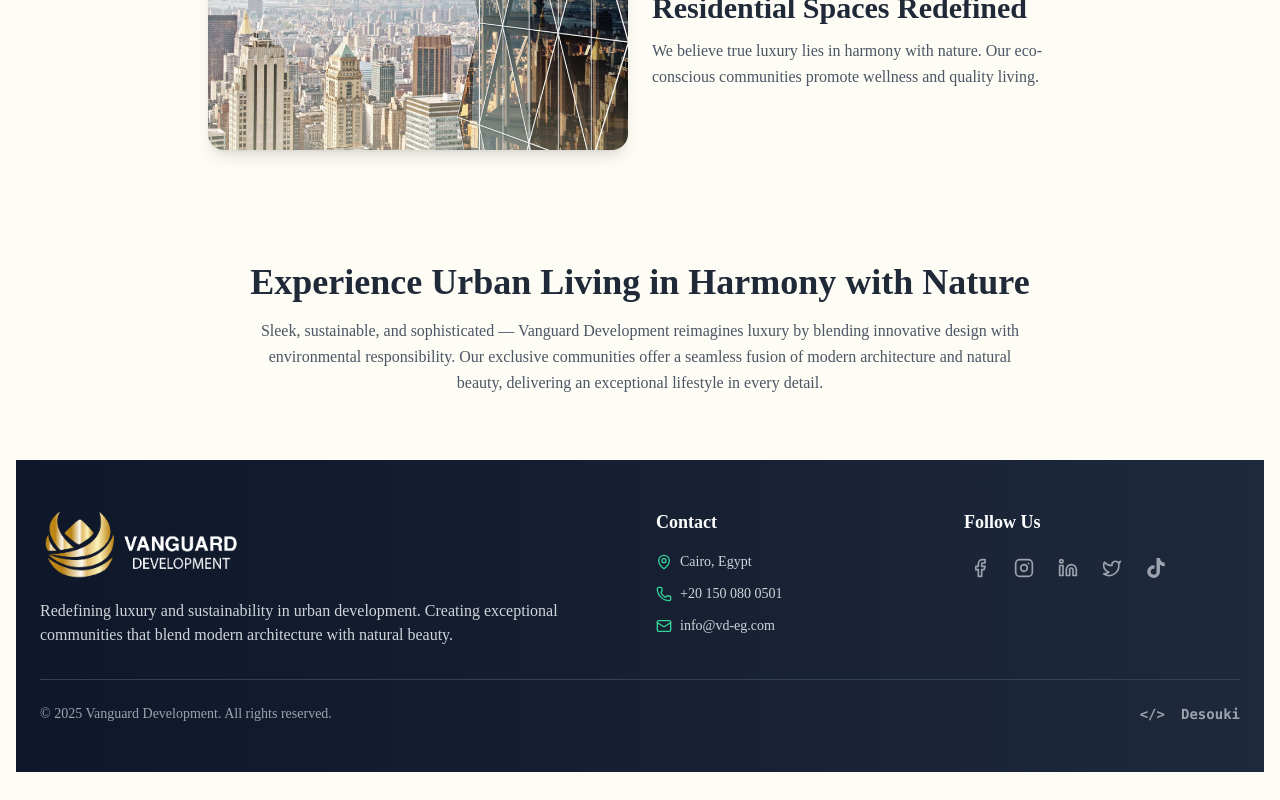
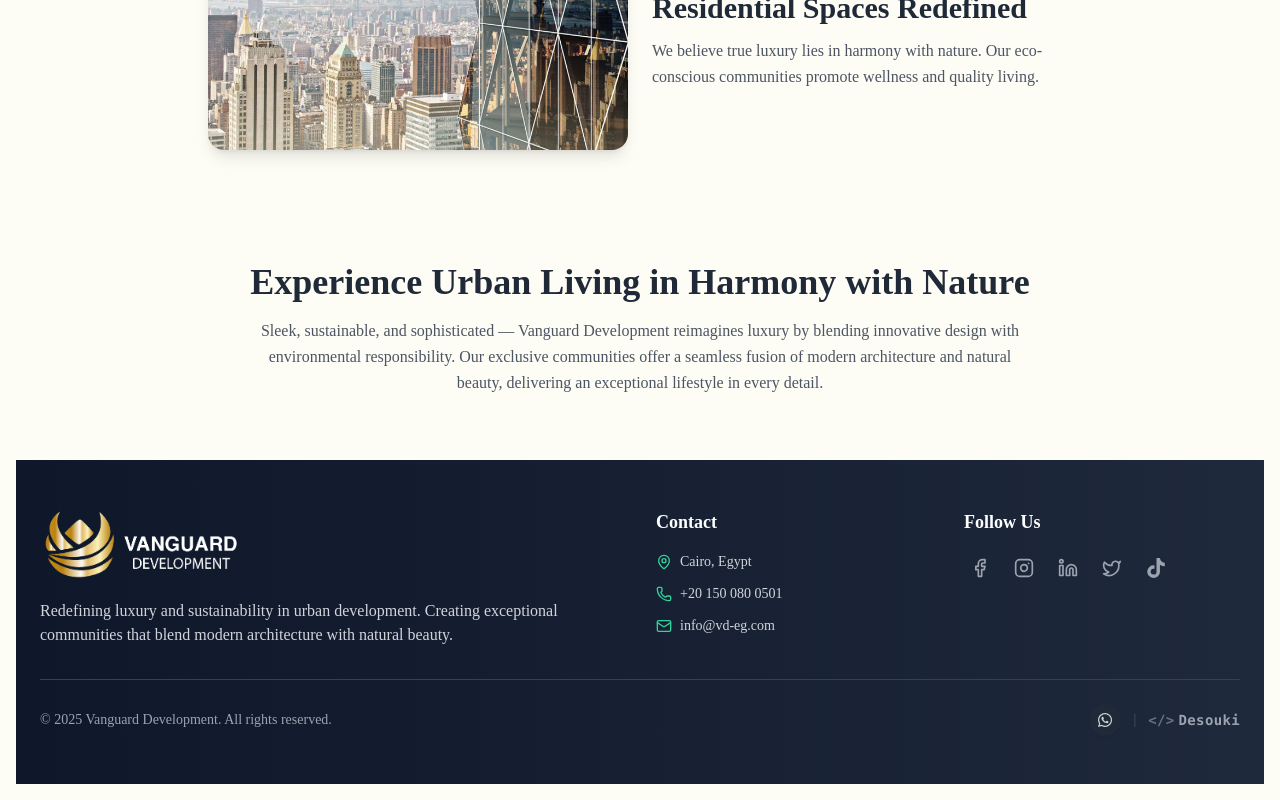
Before and after one commit to abdelrahman-desouki/VanguardDevelopment, a Next.js app: page / in a window 1280 px wide. Shown: the part 3076-3876 px from the top of the page. Built offline with nearby package versions, Linux system fonts and the light colour scheme.

Commit message:
Update footer.tsx

```diff
--- a/app/components/footer.tsx
+++ b/app/components/footer.tsx
@@ -116,31 +116,38 @@ const Footer = () => {
           <div className="text-gray-400 text-xs sm:text-sm order-2 sm:order-1">
             © 2025 Vanguard Development. All rights reserved.
           </div>
-          <div className="flex flex-col sm:flex-row gap-2 sm:gap-4 text-xs sm:text-sm order-1 sm:order-2">
+          <div className="flex items-center gap-3 text-xs sm:text-sm text-gray-400 order-1 sm:order-2">
+
+  {/* WhatsApp */}
   <a
     href="https://wa.me/201501116984"
-              title="المطور"
     target="_blank"
     rel="noopener noreferrer"
-              onMouseEnter={() => setHovered(true)}
-              onMouseLeave={() => setHovered(false)}
-              className="text-gray-400 hover:text-green-400 transition-colors flex items-center gap-1"
+    title="تواصل عبر واتساب"
+    className="group flex items-center justify-center w-8 h-8 rounded-full
+               bg-gray-800 hover:bg-green-500 transition-all duration-300
+               shadow-sm hover:shadow-green-500/40 hover:scale-110"
   >
-              {hovered ? (
-                <FaWhatsapp className="w-4 h-4" />
-              ) : (
-                <span className=" font-bold font-mono">&lt;/&gt;</span>
-              )}
+    <FaWhatsapp className="w-4 h-4 text-gray-300 group-hover:text-white" />
   </a>
-            {/* Desouki Link */}
+
+  {/* Divider */}
+  <span className="text-gray-600">|</span>
+
+  {/* Developer Signature */}
   <a
     href="https://desouki.vercel.app/"
     target="_blank"
     rel="noopener noreferrer"
-              className="text-gray-400 hover:text-emerald-400 transition-colors font-mono font-semibold">
-                  Desouki
+    className="group flex items-center gap-1 font-mono font-semibold tracking-wide
+               hover:text-emerald-400 transition-colors duration-300"
+  >
+    <span className="text-gray-500 group-hover:text-emerald-400">&lt;/&gt;</span>
+    <span>Desouki</span>
   </a>
+
 </div>
+
         </div>
       </div>
     </footer>
```
Lines whose indentation alone changed are shown as unchanged.
